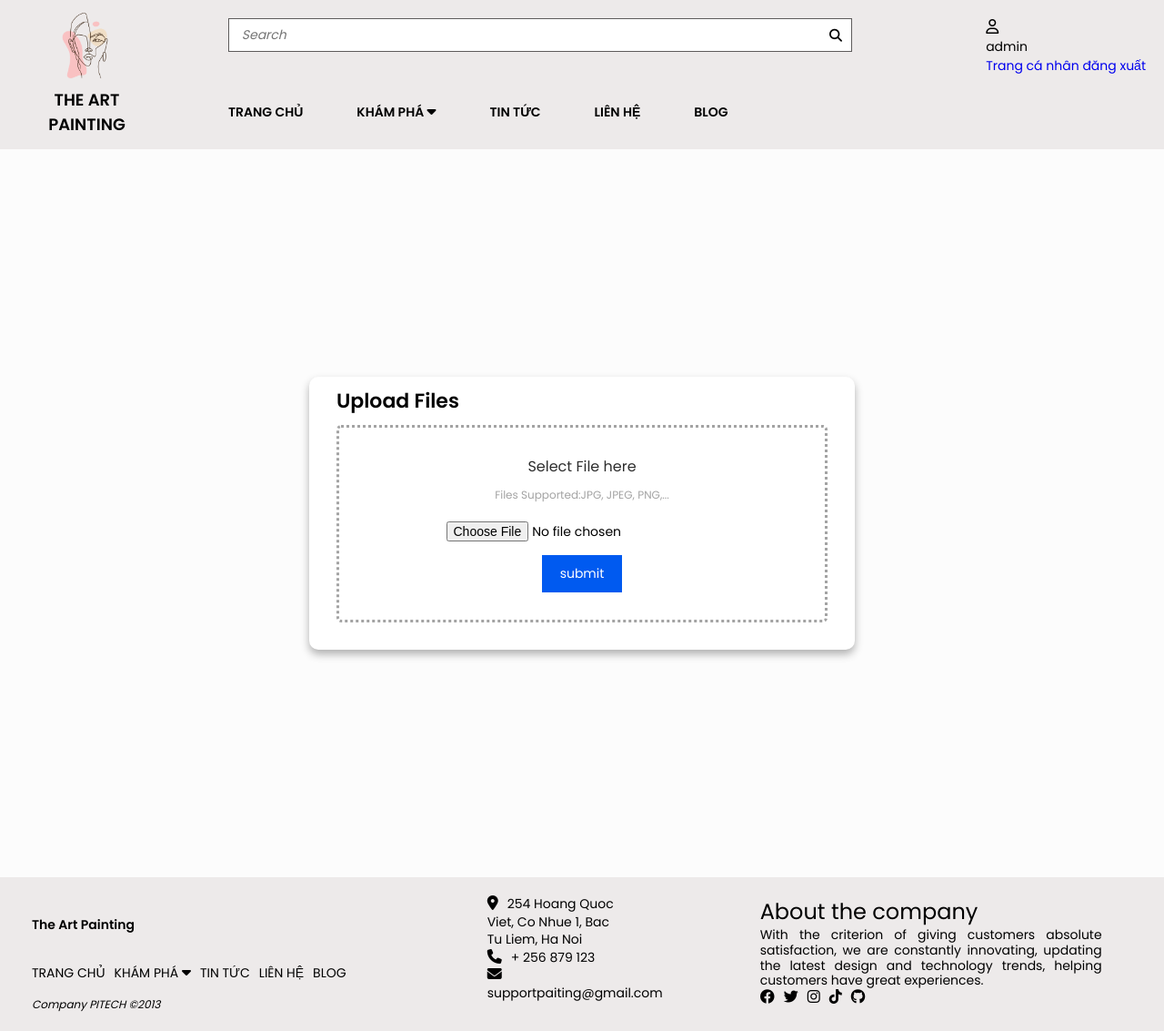
After one commit to lamthonn/Painting, a Django app: page /painting/upload_avt/ in a window 1280 px wide. The commit adds this page. Shown: the whole page at 91% size. Run offline with Django 4.2, Linux system fonts and the light colour scheme; a user stored in the database is signed in.

Commit message:
lam vu dep trai

```diff
--- a/painting/admin.py
+++ b/painting/admin.py
@@ -1,7 +1,8 @@
 from django.contrib import admin
-from .models import Painting, Comment, Like
+from .models import Painting, Comment, Like, avatar
 
 # Register your models here.
 admin.site.register(Painting)
 admin.site.register(Comment)
 admin.site.register(Like)
+admin.site.register(avatar)
--- a/painting/forms.py
+++ b/painting/forms.py
@@ -1,5 +1,5 @@
 from django import forms
-from .models import Painting
+from .models import Painting, avatar
 
 class PaintingForm(forms.ModelForm):
     class Meta:
@@ -15,3 +15,8 @@ class PaintingUpdateForm(forms.ModelForm):
     class Meta:
         model = Painting
         fields = '__all__'
+
+class avatar_user(forms.ModelForm):
+    class Meta:
+        model = avatar
+        fields = ['avt']
--- a/painting/models.py
+++ b/painting/models.py
@@ -24,3 +24,7 @@ class Comment(models.Model):
     user = models.ForeignKey(User, on_delete=models.CASCADE)
     painting = models.ForeignKey(Painting, on_delete=models.CASCADE)
     cmt = models.TextField()
+
+class avatar(models.Model):
+    user_painting = models.ForeignKey(User,on_delete=models.CASCADE)
+    avt = models.ImageField(upload_to='avatar')
--- a/painting/static/profile.css
+++ b/painting/static/profile.css
@@ -11,7 +11,7 @@
     text-align: center;
     border: 1px solid white;
     border-radius: 12px;
-    padding: 1.5rem 0;
+    /* padding: 1.5rem 0; */
 }
 
 .img_favor{
--- /dev/null
+++ b/painting/templates/pages/upload_Avt.html
@@ -0,0 +1,137 @@
+{% extends "pages/base.html" %}
+{% load static %}
+
+{% block title %}
+  Upload Avatar
+{% endblock %}
+{% block link %}
+  <style>
+    @import url("https://fonts.googleapis.com/css2?family=Poppins:wght@200;300;400;500;600;700&display=swap");
+  @import url('https://fonts.googleapis.com/css2?family=Noto+Sans:ital,wght@0,400;0,700;1,400;1,700&display=swap');
+
+* {
+  margin: 0;
+  padding: 0;
+  box-sizing: border-box;
+  font-family: "Poppins", sans-serif;
+}
+
+.container {
+  height: 100vh;
+  width: 100%;
+  align-items: center;
+  display: flex;
+  justify-content: center;
+  background-color: #fcfcfc;
+}
+
+.card {
+  border-radius: 10px;
+  box-shadow: 0 5px 10px 0 rgba(0, 0, 0, 0.3);
+  width: 600px;
+  height: 300px;
+  background-color: #ffffff;
+  padding: 10px 30px 40px;
+}
+
+.card h3 {
+  font-size: 22px;
+  font-weight: 600;
+
+}
+
+.drop_box {
+  margin: 10px 0;
+  padding: 30px;
+  display: flex;
+  align-items: center;
+  justify-content: center;
+  flex-direction: column;
+  border: 3px dotted #a3a3a3;
+  border-radius: 5px;
+}
+
+.drop_box h4 {
+  font-size: 16px;
+  font-weight: 400;
+  color: #2e2e2e;
+}
+
+.drop_box p {
+  margin-top: 10px;
+  margin-bottom: 20px;
+  font-size: 12px;
+  color: #a3a3a3;
+}
+
+.btn {
+  text-decoration: none;
+  background-color: #005af0;
+  color: #ffffff;
+  padding: 10px 20px;
+  border: none;
+  outline: none;
+  transition: 0.3s;
+}
+
+.btn:hover{
+  text-decoration: none;
+  background-color: #ffffff;
+  color: #005af0;
+  padding: 10px 20px;
+  border: none;
+  outline: 1px solid #010101;
+}
+.form input {
+  margin: 10px 0;
+  width: 100%;
+  background-color: #e2e2e2;
+  border: none;
+  outline: none;
+  padding: 12px 20px;
+  border-radius: 4px;
+}
+
+
+  </style>
+{% endblock %}
+
+{% block content %}
+  {% comment %} <div class="upload">
+    <h2>Đăng đại diện</h2>
+    <div class="upload-a">
+      <form method="post" enctype="multipart/form-data" class="upload-content">
+        {% csrf_token %}
+        <input type="file" name="avt" accept="image/*" required="" id="id_avt">
+        <button type="submit">Save</button>
+      </form>
+    </div>
+  </div> {% endcomment %}
+
+
+  <form action="" method="POST" enctype="multipart/form-data" class="upload-content">
+
+    <div class="container">
+      <div class="card">
+        <h3>Upload Files</h3>
+        <div class="drop_box">
+          <header>
+            <h4>Select File here</h4>
+          </header>
+          <p>Files Supported:JPG, JPEG, PNG,... </p>
+          {% csrf_token %}
+          <input type="file" name="avt"  accept="image/*"  required=""  id="id_avt" >
+          <button type="submit" class="btn" style="margin-top:15px;">submit</button>
+        </div>
+
+      </div>
+    </div>
+    </form>
+
+
+
+{% endblock %}
+
+{% block link_js %}
+  {% comment %} <script src="{% static 'js/uploaf_avt.js' %}"></script> {% endcomment %}
+{% endblock link_js %}
--- a/painting/urls.py
+++ b/painting/urls.py
@@ -21,4 +21,5 @@ urlpatterns = [
     path('like/<int:pk>/', views.like, name='like'),
     path('like_delete/<int:pk>/', views.like_delete, name='like_delete'),
     path('add_comment/<int:pk>/', views.add_comment, name='add_comment'),
+    path('upload_avt/', views.upload_avt, name='upload_avt'),
 ]
--- a/painting/views.py
+++ b/painting/views.py
@@ -1,8 +1,8 @@
 from django.shortcuts import render, get_object_or_404,redirect
-from .models import Painting, CreateUserForm, Like, Comment
+from .models import Painting, CreateUserForm, Like, Comment,avatar
 from django.contrib.auth.decorators import login_required, user_passes_test
 from .forms import PaintingUploadForm
-from .forms import PaintingUpdateForm
+from .forms import PaintingUpdateForm, avatar_user
 from django.contrib import messages
 from django.db.models import Q
 from django.contrib.auth.forms import UserCreationForm
@@ -88,6 +88,25 @@ def upload_painting(request):
 
     return render(request,'pages/upload.html',{'form':form,'paintings':paintings})
 
+@login_required
+def upload_avt(request):
+    if request.method == 'POST':
+        form = avatar_user(request.POST,request.FILES)
+        if form.is_valid():
+            avatars = avatar.objects.all()
+            Avt = avatars.filter(user_painting = request.user)
+            if not Avt:
+                avatar_obj = form.save(commit=False)
+                avatar_obj.user_painting = request.user
+                avatar_obj.save()
+            else:
+               formUpdateAvt = avatar_user(request.POST,request.FILES, instance= Avt.first())
+               if  formUpdateAvt.is_valid:
+                   formUpdateAvt.save()
+            return redirect('profile')
+    else:
+        form = avatar_user()
+    return render (request,'pages/upload_Avt.html', {'form':form} )
 
 # def painting_search(request):
 #     form = PaintingSearchForm(request.GET)
@@ -154,7 +173,8 @@ def logoutPage(request):
 
 def profile(request):
     painting_likes = Like.objects.filter(user=request.user)
-    return render(request, 'pages/profile_user.html', {'painting_likes':painting_likes})
+    avatars = avatar.objects.filter(user_painting=request.user)
+    return render(request, 'pages/profile_user.html', {'painting_likes':painting_likes, 'avatars' :  avatars})
 
 def like(request, pk):
     pain = get_object_or_404(Painting, pk=pk)
```
Also changed, not shown: painting/static/js/profile.js (added, +14 -0 lines), painting/templates/pages/profile_user.html (+16 -10 lines), db.sqlite3, media/avatar/Screenshot_2023-03-14_220332.png (added), media/avatar/Screenshot_2023-03-29_153315.png (added), media/avatar/z3789272664521_0d0ee3f01cc3fd731ff0b38aadc38daa.jpg (added), media/avatar/z4071769619645_744ab0785aae466ef7afdba653a51eeb.jpg (added), painting/migrations/0005_avatar.py (added), painting/migrations/0006_alter_avatar_avt.py (added), painting/migrations/0007_alter_avatar_avt.py (added), painting/migrations/0008_alter_avatar_avt.py (added).
